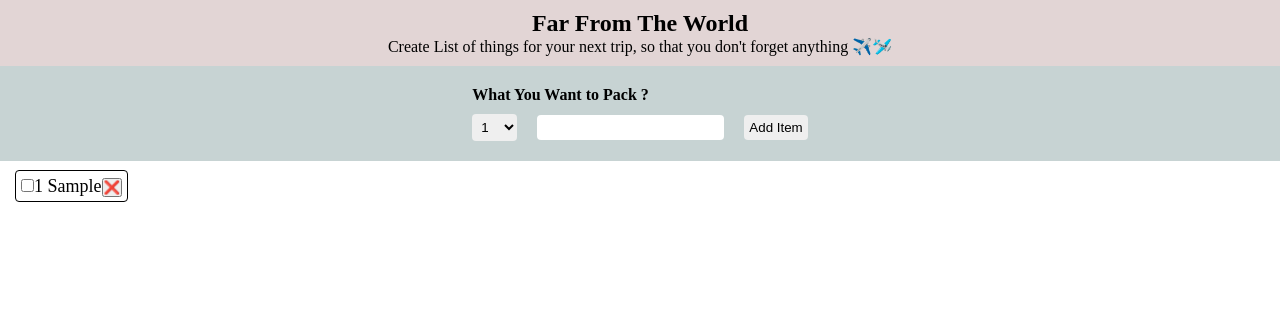
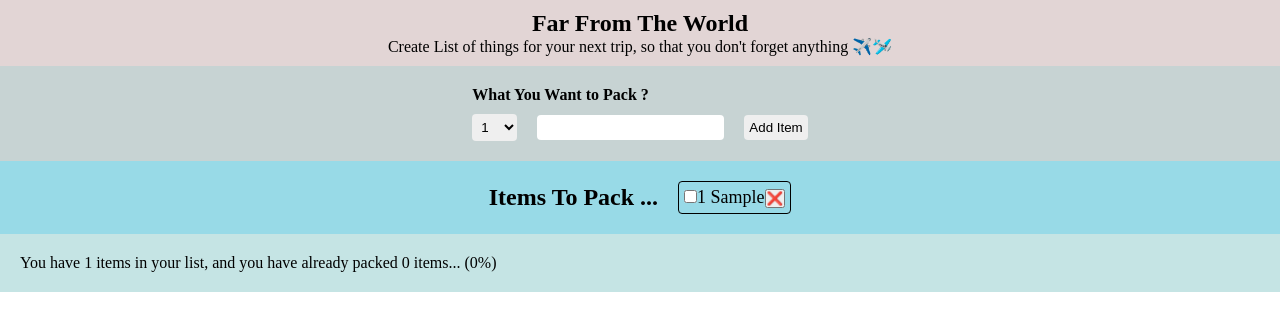
Before and after one commit to ShashankShekhar9839/Reactjs, a React (Vite) app in the folder packing-list/: page / in a window 1280 px wide. Both pictures are taken after typing "Sample" into the empty fields and a click on the button "Add Item". Shown: the top 330 px of the page. Built offline with nearby package versions, Linux system fonts and the light colour scheme.

Commit message:
created footer

```diff
--- a/packing-list/src/App.jsx
+++ b/packing-list/src/App.jsx
@@ -3,12 +3,25 @@ import Header from "./components/Header";
 import Form from "./components/Form";
 import PackingList from "./components/PackingList";
 import { useEffect, useState } from "react";
+import Footer from "./components/Footer";
 
 function App() {
   const [items, setItems] = useState([]);
 
   const addItem = (item) => {
     setItems([...items, item]);
+  };
+
+  const handleDeleteItem = (id) => {
+    setItems((items) => items.filter((item) => item.id !== id));
+  };
+
+  const handleCheckedItem = (id) => {
+    setItems((prevItems) =>
+      prevItems.map((item) =>
+        item.id === id ? { ...item, packed: !item.packed } : item
+      )
+    );
   };
 
   useEffect(() => {
@@ -19,7 +32,12 @@ function App() {
     <div style={{ margin: "auto" }}>
       <Header />
       <Form itemList={items} addItem={addItem} />
-      <PackingList itemList={items} />
+      <PackingList
+        itemList={items}
+        onDeleteItem={handleDeleteItem}
+        onItemToggle={handleCheckedItem}
+      />
+      <Footer items={items} />
     </div>
   );
 }
--- /dev/null
+++ b/packing-list/src/components/Footer.jsx
@@ -0,0 +1,17 @@
+import React from "react";
+import "../css/footer.css";
+
+const Footer = ({ items }) => {
+  const totalItems = items.length;
+  const packedItems = items.filter((item) => item.packed).length;
+  const percentagePacked =
+    totalItems > 0 ? Math.round((packedItems / totalItems) * 100) : 0;
+
+  return (
+    <div className="footer">
+      {`You have ${totalItems} items in your list, and you have already packed ${packedItems} items... (${percentagePacked}%)`}
+    </div>
+  );
+};
+
+export default Footer;
--- a/packing-list/src/components/Item.jsx
+++ b/packing-list/src/components/Item.jsx
@@ -1,17 +1,31 @@
-import React from "react";
+import { useEffect, useState } from "react";
 import "../css/item.css";
 
-const Item = ({ desc, quantity }) => {
+const Item = ({ desc, quantity, onDeleteItem, id, packed, onItemToggle }) => {
+  const handleChange = (id) => {
+    onItemToggle(id);
+  };
+
+  const handleItenDelete = (id) => {
+    if (onDeleteItem) {
+      onDeleteItem(id);
+    }
+  };
+
   return (
     <>
       <span className="item">
         <span>
-          <input type="checkbox" />
+          <input
+            type="checkbox"
+            onChange={() => handleChange(id)}
+            checked={packed}
+          />
         </span>
-        <span>
+        <span className={`${packed ? "checked" : ""}`}>
           {quantity} {desc}
         </span>
-        <button>❌</button>
+        <button onClick={() => handleItenDelete(id)}>❌</button>
       </span>
     </>
   );
--- a/packing-list/src/components/PackingList.jsx
+++ b/packing-list/src/components/PackingList.jsx
@@ -1,11 +1,21 @@
 import React from "react";
 import Item from "./Item";
+import "../css/packingList.css";
 
-const PackingList = ({ itemList }) => {
+const PackingList = ({ itemList, onDeleteItem, onItemToggle }) => {
   return (
-    <div style={{ padding: "15px", background: "iceBlue" }}>
+    <div className="packingList-wrapper">
+      <h2>Items To Pack ...</h2>
       {itemList?.map((item) => (
-        <Item desc={item.description} quantity={item.quantity} key={item.id} />
+        <Item
+          desc={item.description}
+          quantity={item.quantity}
+          key={item.id}
+          onDeleteItem={onDeleteItem}
+          id={item.id}
+          packed={item.packed}
+          onItemToggle={onItemToggle}
+        />
       ))}
     </div>
   );
--- /dev/null
+++ b/packing-list/src/css/footer.css
@@ -0,0 +1,4 @@
+.footer {
+  background-color: rgb(197, 228, 228);
+  padding: 20px;
+}
--- a/packing-list/src/css/item.css
+++ b/packing-list/src/css/item.css
@@ -3,4 +3,9 @@
   font-size: 18px;
   border: 0.5px solid black;
   border-radius: 4px;
+  flex-wrap: wrap;
 }
+
+.checked {
+  text-decoration: line-through;
+}
--- /dev/null
+++ b/packing-list/src/css/packingList.css
@@ -0,0 +1,8 @@
+.packingList-wrapper {
+  display: flex;
+  justify-content: center;
+  align-items: center;
+  gap: 20px;
+  padding: 20px;
+  background: rgb(152, 218, 231);
+}
```
